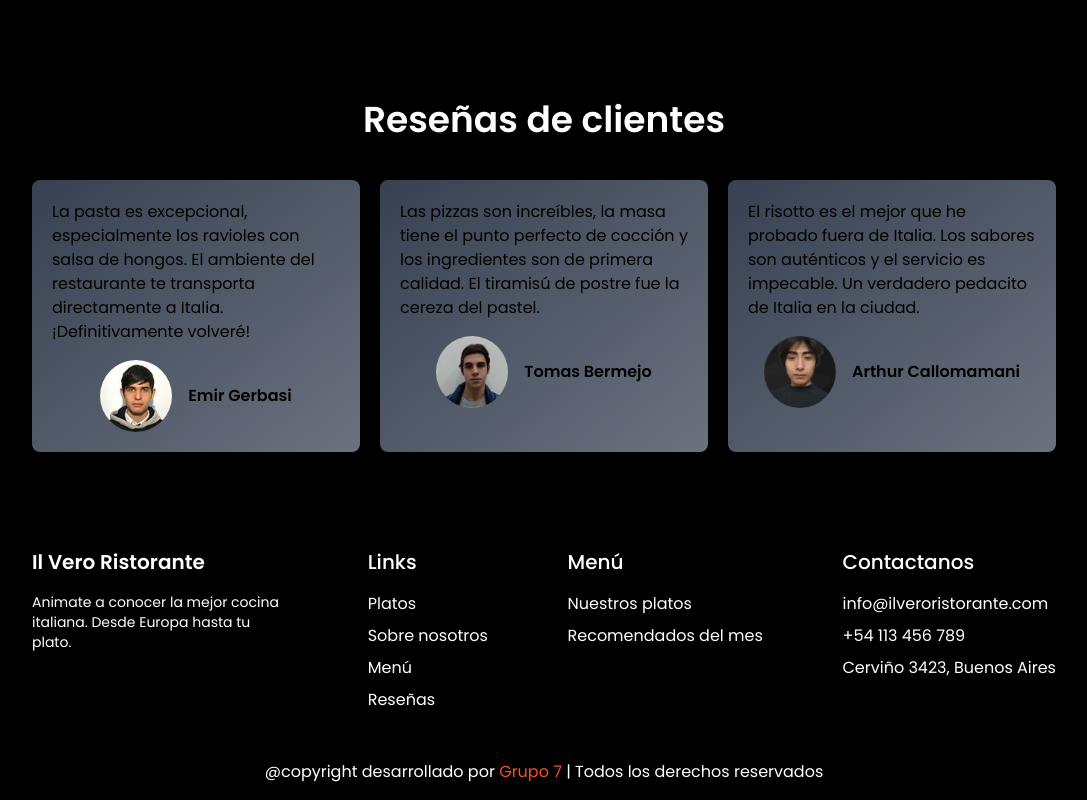
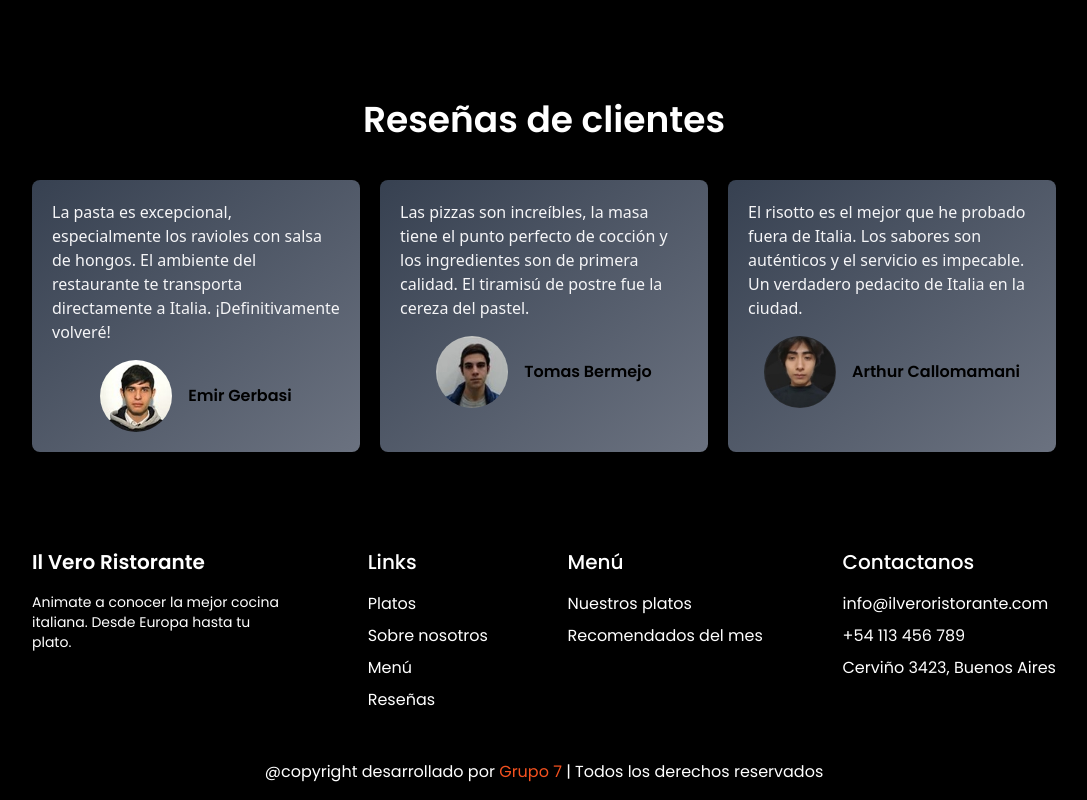
Before and after one commit to emirgerbasi/APIS_UADE, a React (Vite) app: page / in a window 1280 px wide. Shown: the part 2782-3582 px from the top of the page, without its empty margins (96-1183 px from the left). Built offline with nearby package versions, Linux system fonts and the light colour scheme.

Commit message:
update details review

```diff
--- a/src/layouts/ReviewCard.jsx
+++ b/src/layouts/ReviewCard.jsx
@@ -4,7 +4,7 @@ const ReviewCard = (props) => {
   return (
     <div className=" w-full md:w-1/3 bg-gradient-to-br from-gray-700 to-gray-500 border-2 border-gray-400 md:border-none p-5 rounded-lg shadow-[rgba(0,_0,_0,_0.24)_0px_3px_8px]">
       <div>
-        <p className="text-white">
+        <p style={{color: '#F5F5F7'}} className="font-sans">
           {props.review}
         </p>
       </div>
@@ -15,7 +15,7 @@ const ReviewCard = (props) => {
           src={props.img}
           alt="img"
         />
-        <h3 className="font-semibold text-white">{props.name}</h3>
+        <h3 className="font-semibold text-black">{props.name}</h3>
       </div>
     </div>
   );
```
